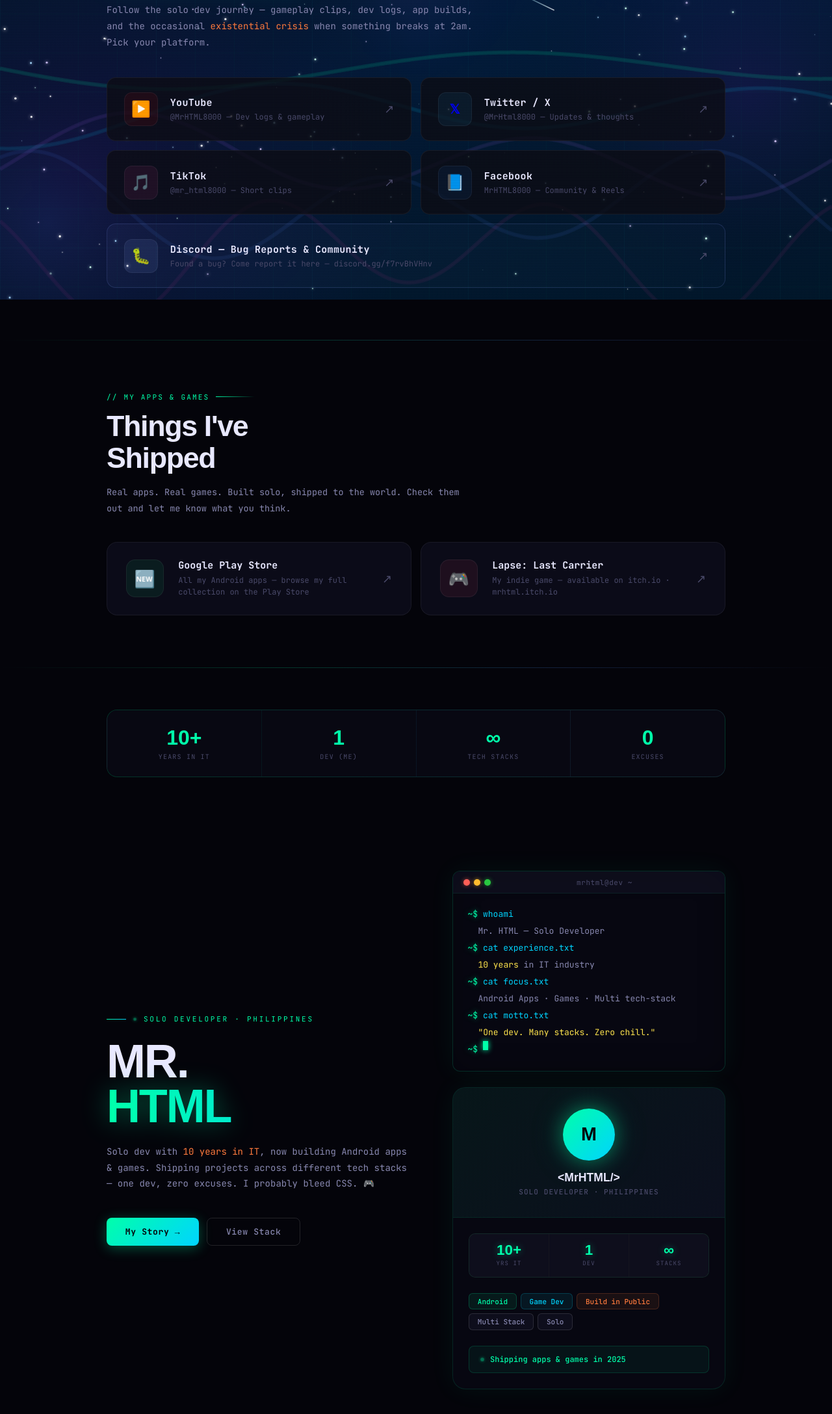
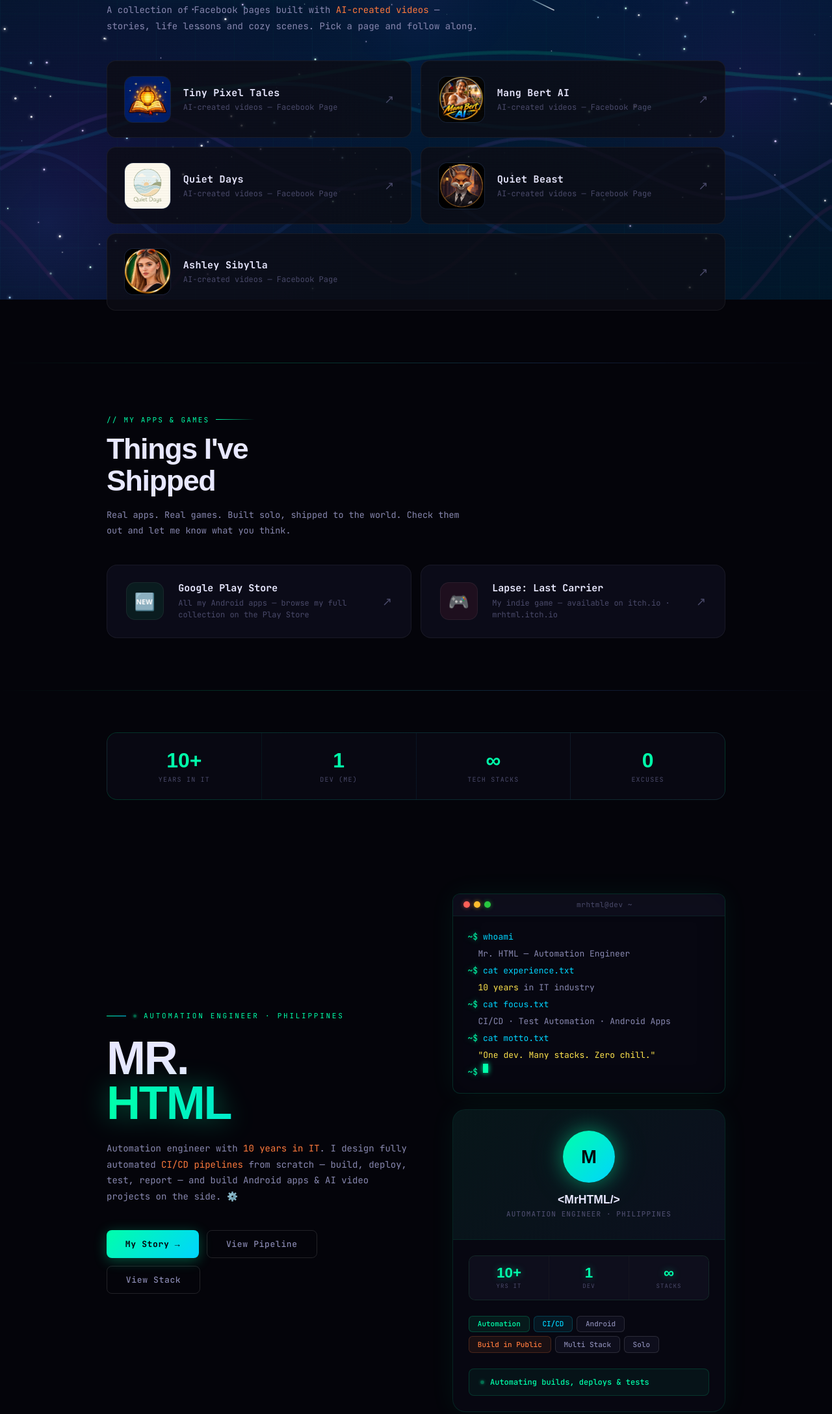
Before and after one commit to MrHTML8000/Profolio, a plain HTML site: page index.html in a window 1280 px wide. Shown: the part 339-2515 px from the top of the page at 65% size. Drawn offline with Linux system fonts and the light colour scheme; animation ran at ten frames a second; a web font is replaced by a local one.

Commit message:
Add files via upload

```diff
--- a/index.html
+++ b/index.html
@@ -4,7 +4,7 @@
 <meta charset="UTF-8">
 <meta name="viewport" content="width=device-width, initial-scale=1.0">
 <title>Mr. HTML — Solo Developer</title>
-<meta name="description" content="Mr. HTML is a solo developer with 10 years of IT experience, building Android apps and games across multiple tech stacks. Follow the solo dev journey.">
+<meta name="description" content="Mr. HTML is a solo developer with 10 years of IT experience, working as an automation engineer building CI/CD pipelines, plus Android apps and AI video projects.">
 <meta name="keywords" content="solo developer, android app developer, indie game developer, Mr HTML, android games, build in public, mobile game developer, indie developer philippines">
 <meta name="author" content="Mr. HTML">
 <meta property="og:title" content="Mr. HTML — Solo Developer">
@@ -182,6 +182,7 @@
   .cc-tw  { --hc: #1da1f2; }
   .cc-tt  { --hc: #ff3fa4; }
   .cc-fb  { --hc: #1877f2; }
+  .connect-grid .cc-fb:last-child { grid-column:1 / -1; }
   .cc-dc  { --hc: #7289da; grid-column:1 / -1; background:linear-gradient(135deg,rgba(114,137,218,.06),rgba(114,137,218,.02)); border-color:rgba(114,137,218,.2); }
 
   .connect-card:hover { color:var(--hc); border-color:var(--hc); box-shadow:0 0 24px color-mix(in srgb,var(--hc) 30%,transparent), 0 12px 40px color-mix(in srgb,var(--hc) 15%,transparent), inset 0 0 30px color-mix(in srgb,var(--hc) 4%,transparent); }
@@ -193,8 +194,10 @@
     border:1px solid var(--border);
     transition:all .3s; position:relative; overflow:hidden;
   }
+  .cc-icon.cc-photo { width:72px; height:72px; border-radius:14px; }
+  .cc-icon img { position:absolute; inset:0; width:100%; height:100%; object-fit:cover; z-index:1; }
   .cc-icon::after {
-    content:''; position:absolute; inset:0; border-radius:12px;
+    content:''; position:absolute; inset:0; border-radius:12px; z-index:2;
     background:radial-gradient(circle at center, color-mix(in srgb,var(--hc) 20%,transparent), transparent 70%);
     opacity:0; transition:opacity .3s;
   }
@@ -356,6 +359,18 @@
   .about-card-text { font-size:12px; color:var(--dim); line-height:1.7; }
 
   /* ── TECH STACK with EPIC HOVER ── */
+  /* PIPELINE */
+  .pipeline-section { padding:5rem 0; position:relative; z-index:2; }
+  .pipeline { display:grid; grid-template-columns:repeat(5,1fr); gap:14px; margin-top:2.5rem; counter-reset:step; }
+  .pipe-step { position:relative; padding:1.4rem 1.2rem; background:rgba(13,13,20,.8); border:1px solid var(--border); border-radius:14px; transition:all .3s; }
+  .pipe-step:hover { transform:translateY(-5px); border-color:rgba(0,255,170,.3); box-shadow:0 12px 30px rgba(0,0,0,.4), 0 0 20px rgba(0,255,170,.08); }
+  .pipe-step::before { counter-increment:step; content:"0" counter(step); font-size:11px; color:var(--green); letter-spacing:.1em; display:block; margin-bottom:.6rem; }
+  .pipe-step:not(:last-child)::after { content:"\2192"; position:absolute; right:-13px; top:50%; transform:translateY(-50%); color:var(--green); font-size:14px; z-index:3; }
+  .pipe-icon { font-size:24px; display:block; margin-bottom:.6rem; }
+  .pipe-title { font-size:13px; font-weight:700; color:var(--text); margin-bottom:.4rem; }
+  .pipe-text { font-size:11px; color:var(--dim); line-height:1.6; }
+  @media (max-width:900px) { .pipeline { grid-template-columns:1fr 1fr; } .pipe-step::after { display:none; } }
+  @media (max-width:560px) { .pipeline { grid-template-columns:1fr; } }
   .tech-section { padding:5rem 0; position:relative; z-index:2; }
   .tech-categories { display:flex; flex-direction:column; gap:2.5rem; }
   .tech-cat-label {
@@ -499,43 +514,44 @@
       <li><a href="#connect">Connect</a></li>
       <li><a href="#apps">Apps</a></li>
       <li><a href="#about">About</a></li>
+      <li><a href="#pipeline">Pipeline</a></li>
       <li><a href="#stack">Stack</a></li>
     </ul>
-    <a href="https://discord.gg/f7rvBhVHnv" target="_blank" class="nav-cta">&#128027; Report Bug</a>
+    <a href="#connect" class="nav-cta">&#128216; Our Pages</a>
   </div>
 </nav>
 
 <!-- ── CONNECT — FIRST ── -->
 <div class="connect-section" id="connect">
   <div class="container">
-    <div class="connect-eyebrow">// find me online</div>
+    <div class="connect-eyebrow">// my projects</div>
     <h1 class="connect-title">Let's<br><span class="grad">Connect</span></h1>
-    <p class="connect-desc">Follow the solo dev journey &mdash; gameplay clips, dev logs, app builds, and the occasional <em>existential crisis</em> when something breaks at 2am. Pick your platform.</p>
+    <p class="connect-desc">A collection of Facebook pages built with <em>AI-created videos</em> &mdash; stories, life lessons and cozy scenes. Pick a page and follow along.</p>
 
     <div class="connect-grid">
-      <a href="https://www.youtube.com/@MrHTML8000" target="_blank" class="connect-card cc-yt">
-        <div class="cc-icon" style="background:rgba(255,0,0,.08)">&#9654;&#65039;</div>
-        <div class="cc-info"><div class="cc-platform">YouTube</div><div class="cc-handle">@MrHTML8000 &mdash; Dev logs &amp; gameplay</div></div>
+      <a href="https://www.facebook.com/profile.php?id=61596590407226" target="_blank" rel="noopener" class="connect-card cc-fb">
+        <div class="cc-icon cc-photo" style="background:rgba(24,119,242,.08)">&#127918;<img src="1.jpg" alt="" loading="lazy" onerror="this.style.display='none'"></div>
+        <div class="cc-info"><div class="cc-platform">Tiny Pixel Tales</div><div class="cc-handle">AI-created videos &mdash; Facebook Page</div></div>
         <div class="cc-arrow">&#8599;</div>
       </a>
-      <a href="https://x.com/MrHtml8000" target="_blank" class="connect-card cc-tw">
-        <div class="cc-icon" style="background:rgba(29,161,242,.08);font-size:20px;font-weight:700;">𝕏</div>
-        <div class="cc-info"><div class="cc-platform">Twitter / X</div><div class="cc-handle">@MrHtml8000 &mdash; Updates &amp; thoughts</div></div>
+      <a href="https://www.facebook.com/profile.php?id=61594290887433" target="_blank" rel="noopener" class="connect-card cc-fb">
+        <div class="cc-icon cc-photo" style="background:rgba(24,119,242,.08)">&#128116;<img src="2.jpg" alt="" loading="lazy" onerror="this.style.display='none'"></div>
+        <div class="cc-info"><div class="cc-platform">Mang Bert AI</div><div class="cc-handle">AI-created videos &mdash; Facebook Page</div></div>
         <div class="cc-arrow">&#8599;</div>
       </a>
-      <a href="https://www.tiktok.com/@mr_html8000" target="_blank" class="connect-card cc-tt">
-        <div class="cc-icon" style="background:rgba(255,63,164,.08)">&#127925;</div>
-        <div class="cc-info"><div class="cc-platform">TikTok</div><div class="cc-handle">@mr_html8000 &mdash; Short clips</div></div>
+      <a href="https://www.facebook.com/profile.php?id=61596174650542" target="_blank" rel="noopener" class="connect-card cc-fb">
+        <div class="cc-icon cc-photo" style="background:rgba(24,119,242,.08)">&#127807;<img src="3.jpg" alt="" loading="lazy" onerror="this.style.display='none'"></div>
+        <div class="cc-info"><div class="cc-platform">Quiet Days</div><div class="cc-handle">AI-created videos &mdash; Facebook Page</div></div>
         <div class="cc-arrow">&#8599;</div>
       </a>
-      <a href="https://www.facebook.com/MrHTML8000/" target="_blank" class="connect-card cc-fb">
-        <div class="cc-icon" style="background:rgba(24,119,242,.08)">&#128216;</div>
-        <div class="cc-info"><div class="cc-platform">Facebook</div><div class="cc-handle">MrHTML8000 &mdash; Community &amp; Reels</div></div>
+      <a href="https://www.facebook.com/profile.php?id=61596246118022" target="_blank" rel="noopener" class="connect-card cc-fb">
+        <div class="cc-icon cc-photo" style="background:rgba(24,119,242,.08)">&#128058;<img src="4.jpg" alt="" loading="lazy" onerror="this.style.display='none'"></div>
+        <div class="cc-info"><div class="cc-platform">Quiet Beast</div><div class="cc-handle">AI-created videos &mdash; Facebook Page</div></div>
         <div class="cc-arrow">&#8599;</div>
       </a>
-      <a href="https://discord.gg/f7rvBhVHnv" target="_blank" class="connect-card cc-dc">
-        <div class="cc-icon" style="background:rgba(114,137,218,.12)">&#128027;</div>
-        <div class="cc-info"><div class="cc-platform">Discord &mdash; Bug Reports &amp; Community</div><div class="cc-handle">Found a bug? Come report it here &mdash; discord.gg/f7rvBhVHnv</div></div>
+      <a href="https://www.facebook.com/profile.php?id=61596486745176" target="_blank" rel="noopener" class="connect-card cc-fb">
+        <div class="cc-icon cc-photo" style="background:rgba(24,119,242,.08)">&#10024;<img src="5.jpg" alt="" loading="lazy" onerror="this.style.display='none'"></div>
+        <div class="cc-info"><div class="cc-platform">Ashley Sibylla</div><div class="cc-handle">AI-created videos &mdash; Facebook Page</div></div>
         <div class="cc-arrow">&#8599;</div>
       </a>
     </div>
@@ -590,14 +606,15 @@
   <div class="container">
     <div class="hero-layout">
       <div class="hero-left reveal">
-        <div class="hero-eyebrow"><span></span> Solo Developer &middot; Philippines</div>
+        <div class="hero-eyebrow"><span></span> Automation Engineer &middot; Philippines</div>
         <h2 class="hero-name">
           <span class="line1">MR.</span>
           <span class="line2">HTML</span>
         </h2>
-        <p class="hero-tagline">Solo dev with <em>10 years in IT</em>, now building Android apps &amp; games. Shipping projects across different tech stacks &mdash; one dev, zero excuses. I probably bleed CSS. &#127918;</p>
+        <p class="hero-tagline">Automation engineer with <em>10 years in IT</em>. I design fully automated <em>CI/CD pipelines</em> from scratch &mdash; build, deploy, test, report &mdash; and build Android apps &amp; AI video projects on the side. &#9881;&#65039;</p>
         <div class="hero-actions">
           <a href="#about" class="btn-primary">My Story &rarr;</a>
+          <a href="#pipeline" class="btn-secondary">View Pipeline</a>
           <a href="#stack" class="btn-secondary">View Stack</a>
         </div>
       </div>
@@ -611,11 +628,11 @@
           </div>
           <div class="terminal-body">
             <div class="t-line"><span class="t-prompt">~$</span><span class="t-cmd">whoami</span></div>
-            <div class="t-output">Mr. HTML &mdash; Solo Developer</div>
+            <div class="t-output">Mr. HTML &mdash; Automation Engineer</div>
             <div class="t-line"><span class="t-prompt">~$</span><span class="t-cmd">cat experience.txt</span></div>
             <div class="t-output"><span class="t-val">10 years</span> in IT industry</div>
             <div class="t-line"><span class="t-prompt">~$</span><span class="t-cmd">cat focus.txt</span></div>
-            <div class="t-output">Android Apps &middot; Games &middot; Multi tech-stack</div>
+            <div class="t-output">CI/CD &middot; Test Automation &middot; Android Apps</div>
             <div class="t-line"><span class="t-prompt">~$</span><span class="t-cmd">cat motto.txt</span></div>
             <div class="t-output"><span class="t-val">"One dev. Many stacks. Zero chill."</span></div>
             <div class="t-line"><span class="t-prompt">~$</span><span class="t-cursor"></span></div>
@@ -625,7 +642,7 @@
           <div class="profile-card-top">
             <div class="avatar">M</div>
             <div class="profile-name">&lt;MrHTML/&gt;</div>
-            <div class="profile-title">Solo Developer &middot; Philippines</div>
+            <div class="profile-title">Automation Engineer &middot; Philippines</div>
           </div>
           <div class="profile-card-body">
             <div class="profile-stat-row">
@@ -634,15 +651,16 @@
               <div class="p-stat"><div class="p-stat-num">&#x221e;</div><div class="p-stat-label">Stacks</div></div>
             </div>
             <div class="profile-tags">
-              <span class="ptag green">Android</span>
-              <span class="ptag cyan">Game Dev</span>
-              <span class="ptag orange">Build in Public</span>
+              <span class="ptag green">Automation</span>
+              <span class="ptag cyan">CI/CD</span>
+              <span class="ptag">Android</span>
+                            <span class="ptag orange">Build in Public</span>
               <span class="ptag">Multi Stack</span>
               <span class="ptag">Solo</span>
             </div>
             <div class="avail-row">
               <div class="avail-dot"></div>
-              <div class="avail-text">Shipping apps &amp; games in 2025</div>
+              <div class="avail-text">Automating builds, deploys &amp; tests</div>
             </div>
           </div>
         </div>
@@ -662,10 +680,31 @@
       <p class="section-desc">Hey, I'm Mr. HTML &mdash; yes, that's my name, and yes, I probably bleed CSS. With 10 years of surviving the IT industry, I've seen technologies rise, fall, and get replaced by something that does the exact same thing but with a cooler name.</p>
     </div>
     <div class="about-grid reveal rd1">
+      <div class="about-card" style="grid-column:1 / -1"><span class="about-card-icon">&#9881;&#65039;</span><div class="about-card-title">Automation Engineer &mdash; Main Role</div><div class="about-card-text">Designed and implemented fully automated CI/CD pipelines from scratch, covering integration, automated testing, and deployment processes. Batch and shell scripts build the project, deploy it to the production server, insert data into the database for the automation scripts to test, then send the results.</div></div>
       <div class="about-card"><span class="about-card-icon">&#127918;</span><div class="about-card-title">Game Developer</div><div class="about-card-text">Building Android games solo &mdash; from concept to launch. Every mechanic, every pixel, every bug at 2am is all me.</div></div>
       <div class="about-card"><span class="about-card-icon">&#128241;</span><div class="about-card-title">Android Developer</div><div class="about-card-text">Focused on Android app development. Turning ideas into apps that actually work on real devices with real users.</div></div>
       <div class="about-card"><span class="about-card-icon">&#9889;</span><div class="about-card-title">Multi Tech-Stack</div><div class="about-card-text">One tech stack wasn't painful enough. I work across different technologies because variety is the spice of debugging.</div></div>
       <div class="about-card"><span class="about-card-icon">&#127760;</span><div class="about-card-title">Build in Public</div><div class="about-card-text">I share everything &mdash; the wins, the bugs that make no sense, and the "why is this working now" moments. No filter.</div></div>
+    </div>
+  </div>
+</section>
+
+<div class="divider"></div>
+
+<!-- PIPELINE -->
+<section id="pipeline" class="pipeline-section">
+  <div class="container">
+    <div class="reveal">
+      <div class="section-tag">// ci/cd pipeline</div>
+      <h2 class="section-title">Build. Deploy.<br>Test. Report.</h2>
+      <p class="section-desc">A fully automated pipeline driven by batch and shell scripts &mdash; from a new build all the way to test results in my inbox, with no manual steps.</p>
+    </div>
+    <div class="pipeline reveal rd1">
+      <div class="pipe-step"><span class="pipe-icon">&#128296;</span><div class="pipe-title">Build</div><div class="pipe-text">Batch / shell script builds the project</div></div>
+      <div class="pipe-step"><span class="pipe-icon">&#128640;</span><div class="pipe-title">Deploy</div><div class="pipe-text">Production build deployed to the server</div></div>
+      <div class="pipe-step"><span class="pipe-icon">&#128451;&#65039;</span><div class="pipe-title">Insert Data</div><div class="pipe-text">Test data inserted into the database</div></div>
+      <div class="pipe-step"><span class="pipe-icon">&#129514;</span><div class="pipe-title">Automated Tests</div><div class="pipe-text">Automation scripts run against the deployment</div></div>
+      <div class="pipe-step"><span class="pipe-icon">&#128232;</span><div class="pipe-title">Send Result</div><div class="pipe-text">Test results sent out automatically</div></div>
     </div>
   </div>
 </section>
@@ -702,6 +741,8 @@
         <div class="tech-grid">
           <div class="tech-chip"><span class="tech-dot"></span>Jenkins</div>
           <div class="tech-chip"><span class="tech-dot"></span>Robot Framework</div>
+          <div class="tech-chip"><span class="tech-dot"></span>Batch</div>
+          <div class="tech-chip"><span class="tech-dot"></span>Shell</div>
         </div>
       </div>
 
```
Also changed, not shown: 1.jpg (added), 2.jpg (added), 3.jpg (added), 4.jpg (added), 5.jpg (added).
